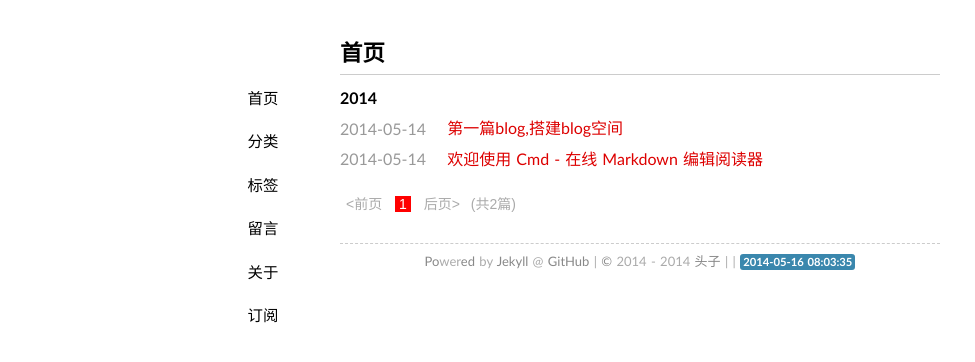
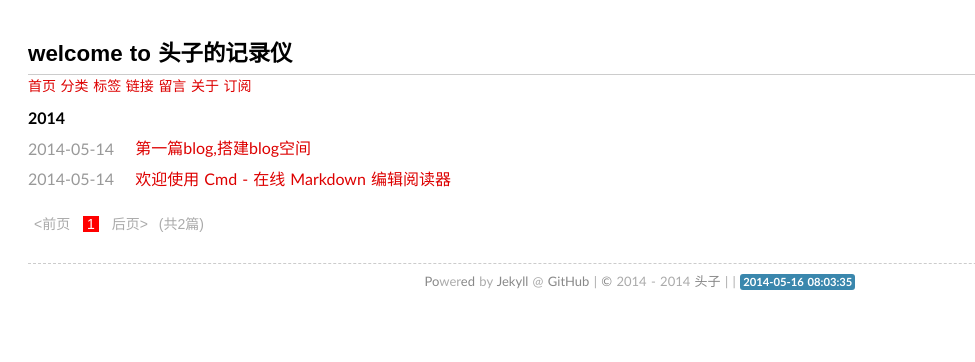
Before and after one commit to touzi/touzi.github.io, a Jekyll site: the page built from index.html, in a window 1280 px wide. Shown: the top 362 px of the page, without its empty margins (0-975 px from the left). Built offline with Jekyll 4.4.1, drawn with Linux system fonts in a browser that asks for light colours; some web fonts are replaced; Markdown is read by kramdown in place of the engine named in the settings; the list of posts is cut into pages by our own code; comment, search, counter and statistics services are not loaded.

Commit message:
小改动

```diff
--- a/_layouts/default.html
+++ b/_layouts/default.html
@@ -42,15 +42,24 @@
         <header>
         <h1>{{ page.title }}</h1>
         </header>
-        <nav>
+        <div>
+          <span><a title="网站首页" class="" href="/">首页</a></span>
+          <span><a title="文章分类" class="" href="/categories/">分类</a></span>
+          <span><a title="标签索引" class="" href="/tags/">标签</a></span>
+          <span><a title="友情链接" class="" href="/links/">链接</a></span>
+          <span><a title="留言交流" class="" href="/guestbook/">留言</a></span>
+          <span><a title="关于站长" class="" href="/about/">关于</a></span>
+          <span><a title="种子订阅" class="" href="/feed/" target="_blank">订阅</a></span>
+        </div>
+        <!--<nav>
         <span><a title="网站首页" class="" href="/">首页</a></span>
         <span><a title="文章分类" class="" href="/categories/">分类</a></span>
         <span><a title="标签索引" class="" href="/tags/">标签</a></span>
-        <!--<span><a title="友情链接" class="" href="/links/">链接</a></span>-->
+        <span><a title="友情链接" class="" href="/links/">链接</a></span>
         <span><a title="留言交流" class="" href="/guestbook/">留言</a></span>
         <span><a title="关于站长" class="" href="/about/">关于</a></span>
         <span><a title="种子订阅" class="" href="/feed/" target="_blank">订阅</a></span>
-        </nav>
+        </nav>-->
         <article class="content">
         {{ content }}
         </article>
@@ -64,7 +73,7 @@
              <!-- | <a href="http://www.miibeian.gov.cn" target="_blank">{{ site.beian }}</a> -->
 {% endif %}
 {% if site.cnzz %}
-             | <script src="http://s85.cnzz.com/stat.php?id={{ site.cnzz }}"></script>
+             | <script src="http://v1.cnzz.com/z_stat.php?id={{ site.cnzz }}&web_id={{ site.cnzz }}"></script>
 {% endif %}
              | <span class="label label-info" id="timeSpan"></span>
          </small></p>
--- a/index.html
+++ b/index.html
@@ -1,5 +1,5 @@
 ---
-title: 首页
+title: welcome to 头子的记录仪
 layout: page
 ---
 
--- a/media/css/home.css
+++ b/media/css/home.css
@@ -16,11 +16,11 @@ font-weight:700;
 }
 }
 
-html {
+/*html {
 font-size:100%;
 -webkit-text-size-adjust:100%;
 -ms-text-size-adjust:100%;
-}
+}*/
 
 a:focus {
 outline:5px auto 0;
--- a/media/css/style.css
+++ b/media/css/style.css
@@ -28,7 +28,8 @@ pre code{margin:1em 0;font-size:13px;line-height:1.6;display:block;overflow:auto
 blockquote{display:block;text-align:justify;border-left:4px solid #eeeeee;}
 blockquote{margin:1em 0em;padding-left:1.5em;}
 blockquote p{margin:0;padding:.5em 0;}
-#container{width:600px;margin:2em auto;display:block;padding:0 2em;}
+/*#container{width:600px;margin:2em auto;display:block;padding:0 2em;}*/
+#container{margin:2em auto;display:block;padding:0 2em;}
 .content{font-size:16px;line-height:24px;}
 .content h1{padding:.5em 0;}
 .content img{max-width:640px;display:block;margin:4px auto;-webkit-box-shadow:#999 1px 1px 4px;-moz-box-shadow:#999 1px 1px 4px;box-shadow:#999 1px 1px 4px;}
```
